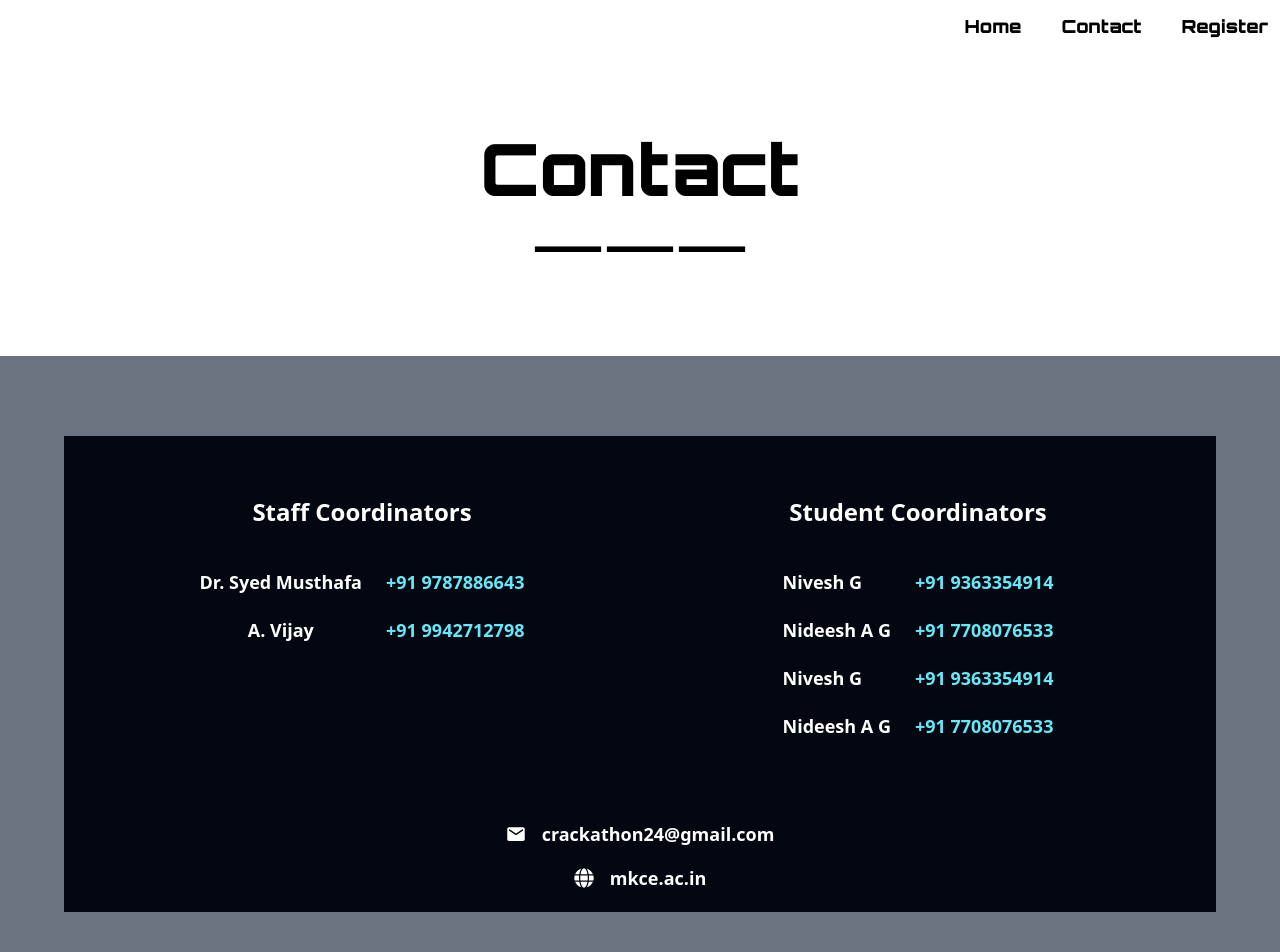
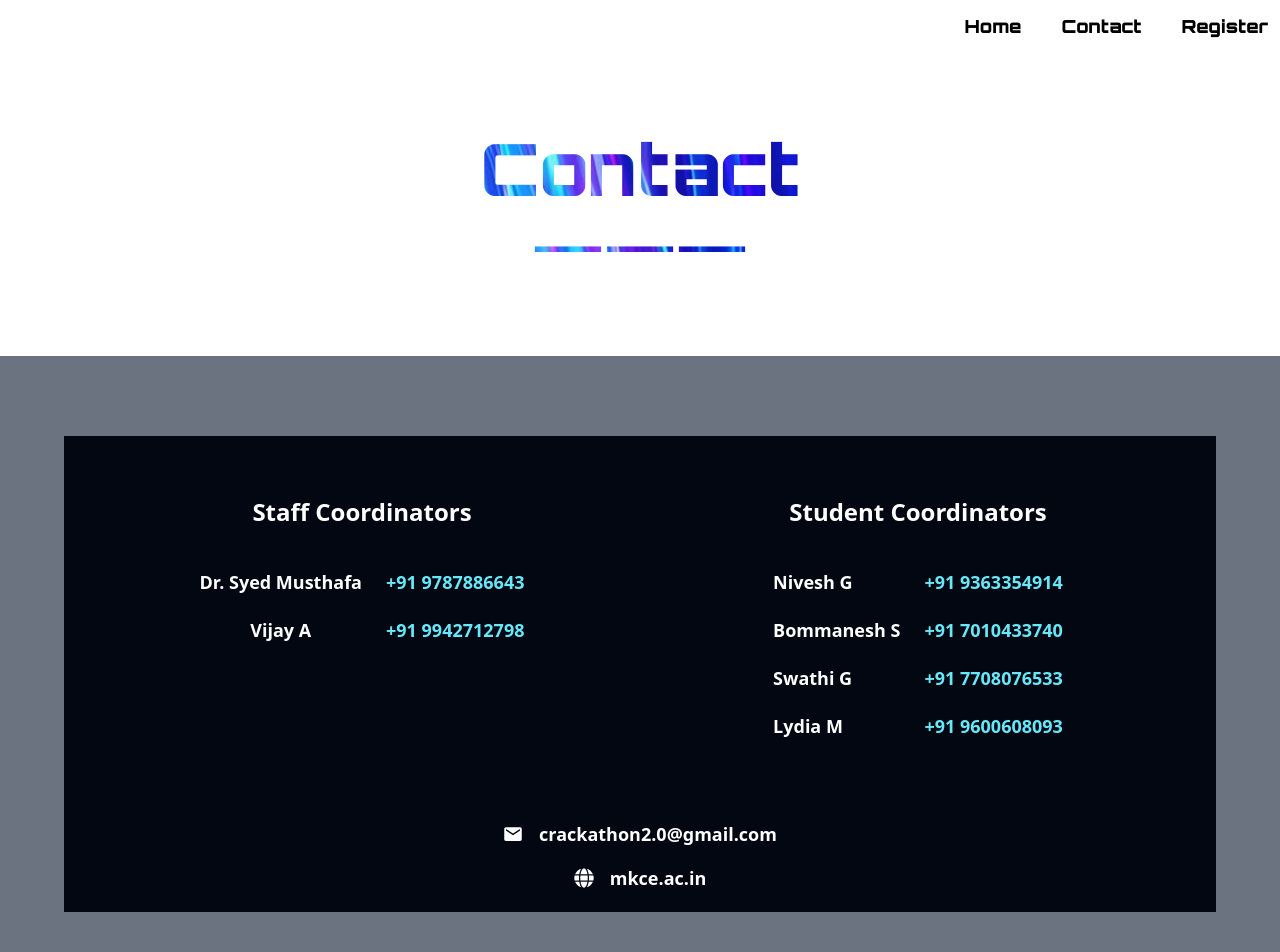
Before and after one commit to sivasankar-s/hackathon-website, a React (Vite) app: page /contact in a window 1280 px wide. Shown: the top 952 px of the page. Built offline with nearby package versions, Linux system fonts and the light colour scheme; a web font is replaced by a local one.

Commit message:
contact, email, heading changes

```diff
--- a/src/components/Dates.jsx
+++ b/src/components/Dates.jsx
@@ -1,13 +1,13 @@
 import React from 'react'
 import { VerticalTimeline, VerticalTimelineElement }  from 'react-vertical-timeline-component';
 import 'react-vertical-timeline-component/style.min.css';
-import dates from '../assets/dates1.svg';
+import dates from '../assets/dates2.svg';
 
 const Dates = () => {
   return (
     <div className='mt-12 lg:mt-44 px-16 '>
 
-<h1 className="font-orbitron text-2xl lg:text-6xl  after:content-['―――'] after:block text-center mb-12">Important Dates</h1>
+<h1 className="font-orbitron text-2xl lg:text-6xl ani-text after:content-['―――'] after:block text-center mb-12">Important Dates</h1>
 
 <div className='flex justify-center'>
 <img src={dates} className=' lg:w-1/3'/>
--- a/src/components/Footer.jsx
+++ b/src/components/Footer.jsx
@@ -7,7 +7,7 @@ const Footer = () => {
         <div className='flex flex-col justify-center gap-y-2 '>
             <p className='text-white text-center text-sm lg:text-md'>Made with ❤️ by <Link className='font-bold' target='_blank' to='https://www.linkedin.com/in/sivasankar-s31/'>Siva</Link></p>
             <p className='text-white text-center text-sm lg:text-md'>Department of Information Technology, MKCE</p>
-            <p className='text-white text-center text-sm lg:text-md'>Copyright © Crackathon 2024</p>
+            <p className='text-white text-center text-sm lg:text-md'> Crackathon © 2024</p>
         </div>
 
     </div>
--- a/src/components/Guidelines.jsx
+++ b/src/components/Guidelines.jsx
@@ -3,7 +3,7 @@ import React from 'react'
 const Guidelines = ({pref}) => {
   return (
     <div ref={pref} className='mt-24 lg:mt-44 px-6 lg:px-16 '>
-        <h1 className='font-orbitron text-2xl lg:text-6xl after:content-["―――"] after:block text-center mb-12'>Guidelines</h1>
+        <h1 className='font-orbitron text-2xl lg:text-6xl after:content-["―――"] after:block text-center mb-12 ani-text'>Guidelines</h1>
 
         {/* <h3 className='font-orbitron text-xl lg:text-4xl  text-center mb-10'>Idea Submission</h3> */}
         <div className='flex justify-center mb-12 '>
--- a/src/components/Prize.jsx
+++ b/src/components/Prize.jsx
@@ -6,7 +6,7 @@ import three from '../assets/3rd-place.png'
 const Prize = ({pref}) => {
   return (
     <div ref={pref} className='mt-24 lg:mt-44'>
-        <h1 className='font-orbitron text-2xl lg:text-6xl after:content-["―――"] after:block  text-center mb-12'>Prize Amount</h1>
+        <h1 className='font-orbitron text-2xl lg:text-6xl after:content-["―――"] after:block  text-center mb-12  ani-text'>Prize Amount</h1>
 
         <div className='flex flex-wrap justify-around gap-8'>
 
--- a/src/components/Theme.jsx
+++ b/src/components/Theme.jsx
@@ -4,7 +4,7 @@ import arvr from '../assets/arvr.jpg'
 function FrontOfCard() {
   return (
     <div className="absolute inset-0 w-full h-full flex justify-center items-center bg-gradient-to-br from-purple-900 to-pink-600 overflow-hidden transition-all duration-100 delay-200 z-20 hover:opacity-0">
-      <h1 className='text-4xl  text-black font-russo'>Open Theme</h1>
+      <h1 className='text-4xl  text-white font-russo'>Open Theme</h1>
     </div>
   );
 }
@@ -38,7 +38,7 @@ const Theme = ({pref}) => {
 
   return (
     <div ref={pref} className='mt-24 lg:mt-44 px-6 sm:px-16 '>
-        <h1 className='font-orbitron text-2xl lg:text-6xl after:content-["―――"]  after:block text-center mb-12'>Theme</h1>
+        <h1 className='font-orbitron text-2xl lg:text-6xl after:content-["―――"]  after:block text-center mb-12  ani-text'>Theme</h1>
 
         <div className='flex flex-wrap justify-center'>
 
@@ -57,7 +57,7 @@ In this hackathon, AR/VR pioneers embark on a journey to shape the future.
 
             {width > 768 ?
               (
-                <div className="relative h-40 lg:h-60 rounded-2xl text-white overflow-hidden cursor-pointer transition-all duration-700 card">
+                <div className="relative h-40 lg:h-60 rounded-2xl text-white overflow-hidden cursor-pointer transition-all duration-700 card ">
       <FrontOfCard />
       <BackOfCard />
     </div>
--- a/src/pages/Contact.jsx
+++ b/src/pages/Contact.jsx
@@ -10,7 +10,7 @@ const Contact = () => {
     <div className='h-screen w-auto sm:w-full bg-white flex flex-col '>
 
         <Navbar />
-        <h1 className='mt-20 text-4xl lg:text-7xl font-orbitron text-center after:content-["―――"] after:block mb-20'>Contact</h1>
+        <h1 className='mt-20 text-4xl lg:text-7xl font-orbitron text-center after:content-["―――"] after:block mb-20 ani-text'>Contact</h1>
 
         <div className='bg-gray-500'>
         <div className='m-20 p-5 mx-6 lg:mx-16 bg-gray-950 '>
@@ -22,7 +22,7 @@ const Contact = () => {
                     <div className='flex justify-center space-x-6 '>
                     <div className='flex  flex-col gap-y-5 text-center'>
                         <p className='text-lg font-bold'>Dr. Syed Musthafa </p>
-                        <p className='text-lg font-bold'>A. Vijay </p>
+                        <p className='text-lg font-bold'>Vijay  A</p>
                     </div>
 
                     <div className='flex flex-col gap-y-5'>
@@ -41,16 +41,16 @@ const Contact = () => {
                     <div className='flex justify-center space-x-6 '>
                         <div className='flex flex-col gap-y-5 '>
                             <p className='text-lg font-bold'>Nivesh G </p>
-                            <p className='text-lg font-bold'>Nideesh A G </p>
-                            <p className='text-lg font-bold'>Nivesh G </p>
-                            <p className='text-lg font-bold'>Nideesh A G </p>
+                            <p className='text-lg font-bold'>Bommanesh S </p>
+                            <p className='text-lg font-bold'>Swathi G </p>
+                            <p className='text-lg font-bold'>Lydia M  </p>
                         </div>
 
                         <div className='flex flex-col gap-y-5'>
                             <Link className='text-lg font-semibold text-cyan-300' to='tel:9363354914'>+91 9363354914</Link>
+                            <Link className='text-lg font-semibold text-cyan-300' to='tel:7010433740'>+91 7010433740</Link>
                             <Link className='text-lg font-semibold text-cyan-300' to='tel:7708076533'>+91 7708076533</Link>
-                            <Link className='text-lg font-semibold text-cyan-300' to='tel:9363354914'>+91 9363354914</Link>
-                            <Link className='text-lg font-semibold text-cyan-300' to='tel:7708076533'>+91 7708076533</Link>
+                            <Link className='text-lg font-semibold text-cyan-300' to='tel:9600608093'>+91 9600608093</Link>
                         </div>
                     </div>
 
@@ -64,7 +64,7 @@ const Contact = () => {
                 <div className='text-white items-center mt-10 mr-4 text-xl'>
                     <IoMdMail />
                 </div>
-                <h4 className='mt-10 text-lg font-semibold text-center text-white'> crackathon24@gmail.com</h4>
+                <h4 className='mt-10 text-lg font-semibold text-center text-white'> crackathon2.0@gmail.com</h4>
             </div>
 
             <div className='flex items-center justify-center'>
```
Also changed, not shown: 1 other file (tests, documents, lock files or other folders).
